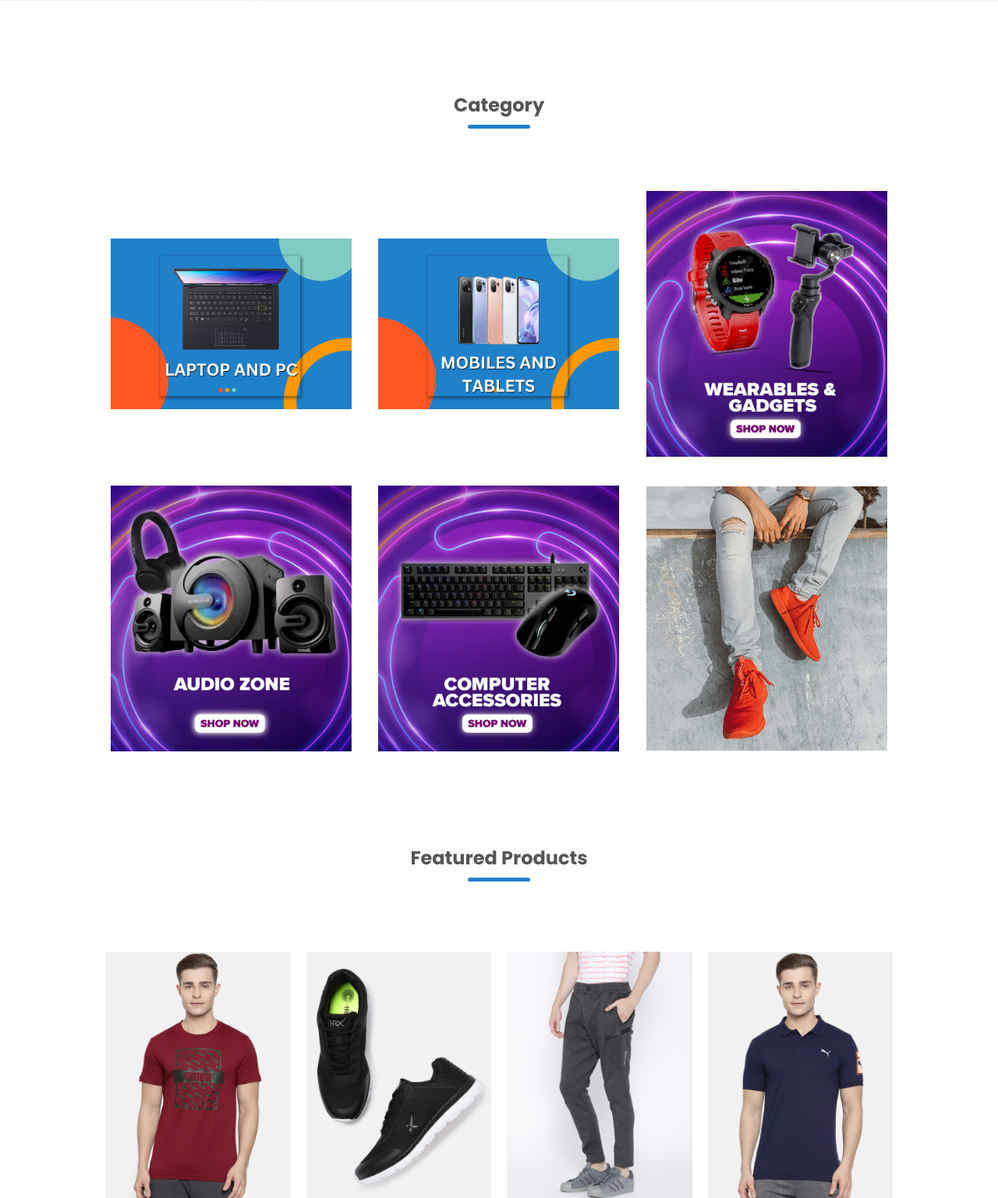
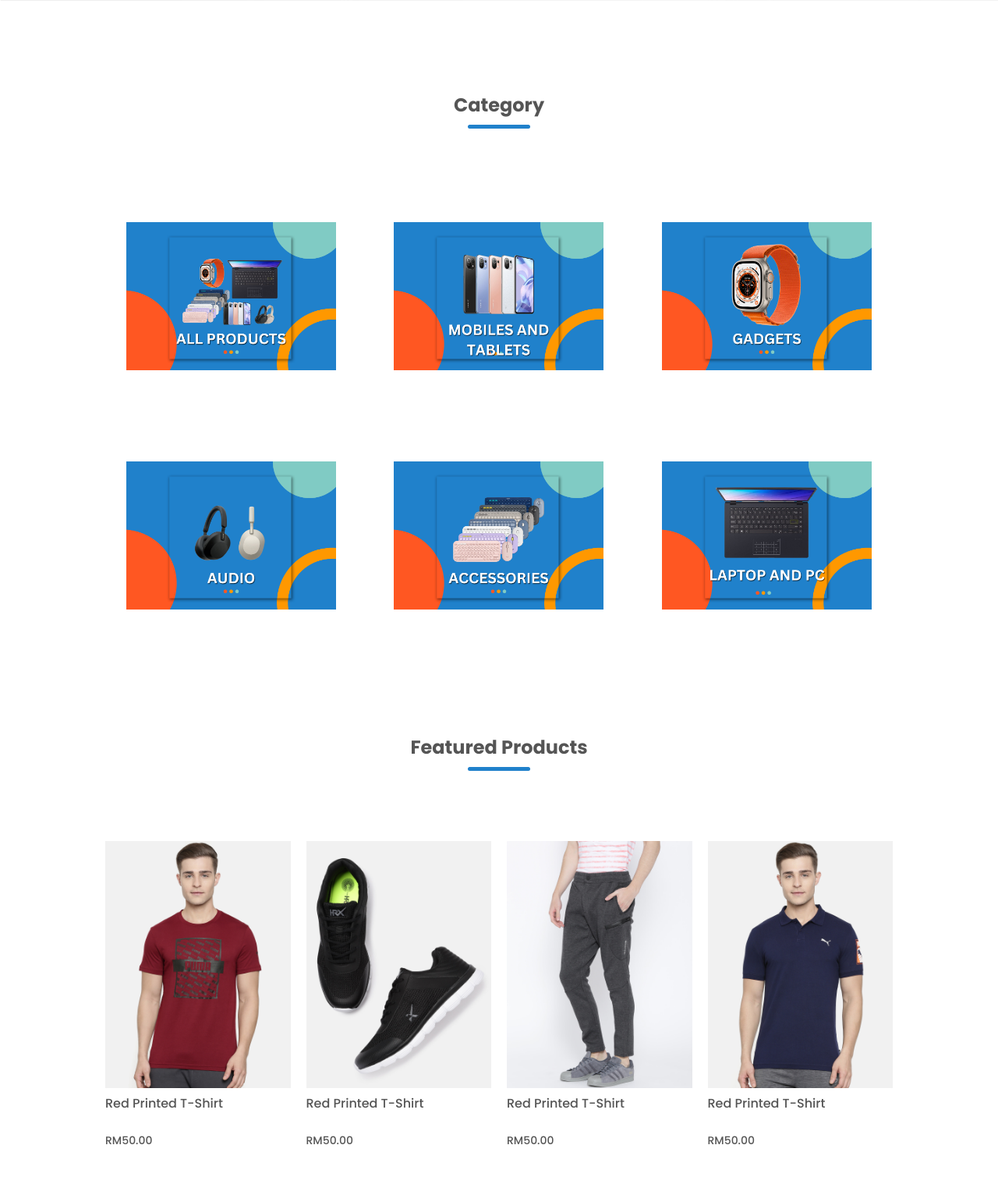
Before and after one commit to redzwantaufek/TechTronic-Website, a PHP site: page /home.html in a window 1280 px wide. Shown: the part 595-2132 px from the top of the page at 78% size. Run offline with PHP 8.4, Linux system fonts and the light colour scheme.

Commit message:
initial commit

```diff
--- a/Homepage/home.css
+++ b/Homepage/home.css
@@ -157,6 +157,20 @@ header{
 
 .categories{
     margin: 70px 0;
+}
+
+.categories .col-3{
+    text-align: center;
+    width: 100%;
+    height: 100%;
+    padding: 40px 20px;
+    box-shadow: 0 0 20px 0px rgba(0, 0, 0, 0);
+    cursor: pointer;
+    transition: transform 0.5s;
+}
+
+.categories .col-3:hover{
+    transform: translateY(-10px);
 }
 
 .col-3{
--- a/Homepage/home.html
+++ b/Homepage/home.html
@@ -86,7 +86,7 @@
             <div class="row">
                 <div class="col-3">
                     <a href="#">
-                    <img src="Images/laptop pc category.png" alt="category 1">
+                    <img src="Images/all category.png" alt="category 1">
                     </a>
                 </div>
                 <div class="col-3">
@@ -96,22 +96,22 @@
                 </div>
                 <div class="col-3">
                     <a href="#">
-                    <img src="Images/gadgets.png" alt="category 3">
+                    <img src="Images/gadgets category.png" alt="category 3">
                     </a>
                 </div>
                 <div class="col-3">
                     <a href="#">
-                    <img src="Images/audio zone.png" alt="category 4">
+                    <img src="Images/audio category.png" alt="category 4">
                     </a>
                 </div>
                 <div class="col-3">
                     <a href="#">
-                    <img src="Images/accesorries.png" alt="category 5">
+                    <img src="Images/accessories category 1.png" alt="category 5">
                     </a>
                 </div>
                 <div class="col-3">
                     <a href="#">
-                    <img src="tuto/category-1.jpg" alt="category 6">
+                    <img src="Images/laptop pc category.png" alt="category 6">
                     </a>
                 </div>
             </div>
```
Also changed, not shown: Homepage/Images/accessories category 1.png (added), Homepage/Images/all category.png (added), Homepage/Images/audio category.png (added), Homepage/Images/gadgets category.png (added), Homepage/Images/poster 2.png, Homepage/Images/poster 2.webp.
